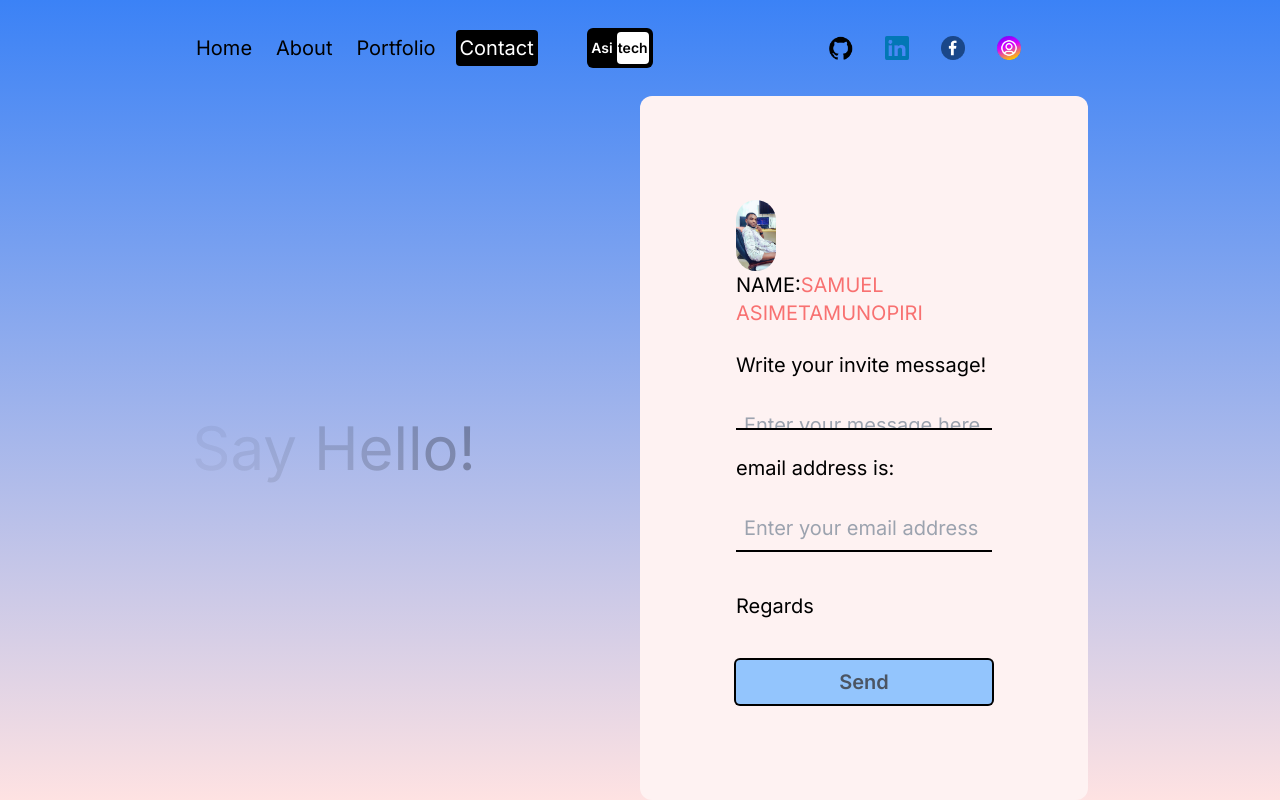
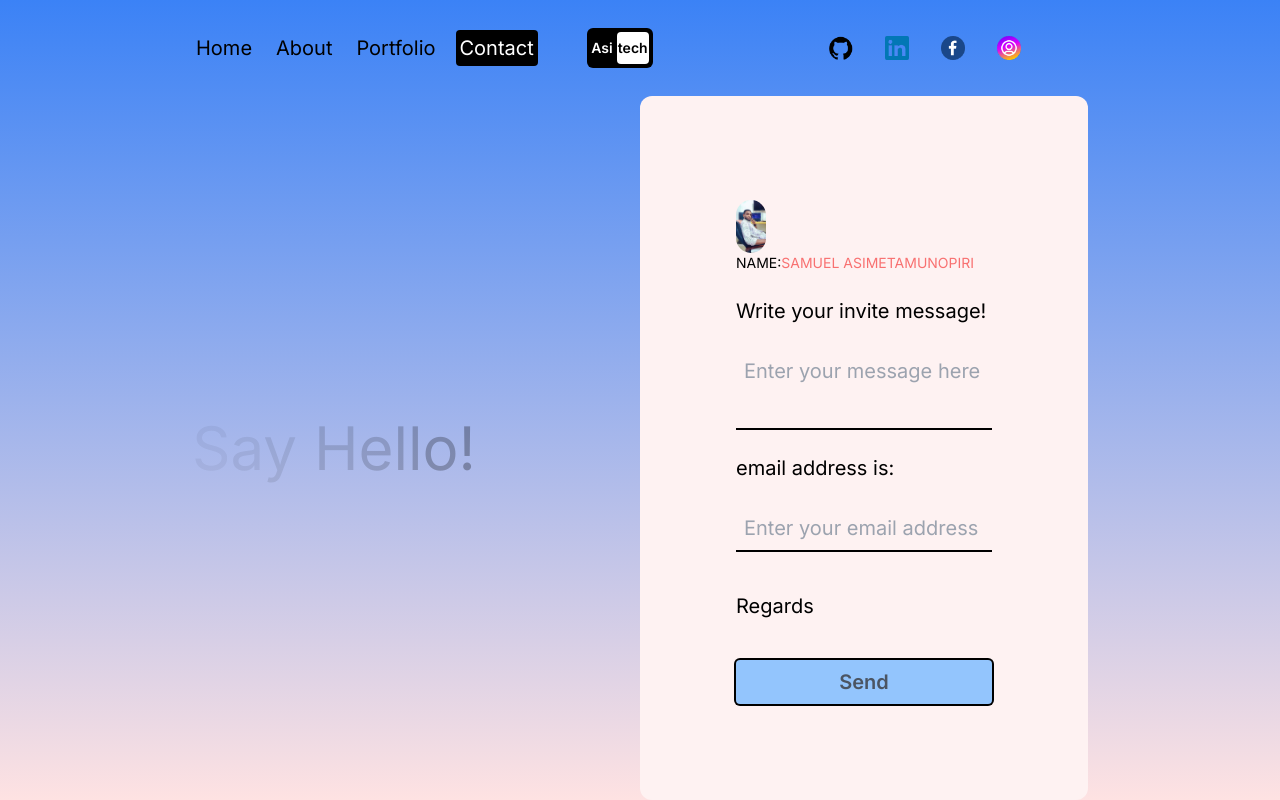
Before and after one commit to Samiasi0231/topnext, a Next.js app: page /contact in a window 1280 px wide. Built offline with nearby package versions, Linux system fonts and the light colour scheme.

Commit message:
ajust images

```diff
--- a/src/app/contact/page.js
+++ b/src/app/contact/page.js
@@ -42,7 +42,7 @@ const Contact = () => {
     >
       <div className="h-full flex flex-col lg:flex-row px-4 sm:px-8 md:px-12 lg:px-20 xl:px-48">
         {/* Text container */}
-        <div className="h-1/2 lg:h-full lg:w-1/2 flex items-center text-6xl">
+        <div className="h-1/3 lg:h-full lg:w-1/2 flex items-center text-6xl">
           <div>
             {text.split("").map((letter, index) => (
               <motion.span
@@ -70,13 +70,13 @@ const Contact = () => {
             <Image
               src="/snap.jpg" // Use correct path relative to the public folder
               alt=""
-              width={40} // Adjust width as needed
-              height={40} // Adjust height as needed
+              width={30} // Adjust width as needed
+              height={30} // Adjust height as needed
               className="rounded-full ring-blue-300"
             />
-            <h1 className="text-xl">
+            <h1 className="text-sm">
               NAME:
-              <span className="text-xl text-red-400">
+              <span className="text-sm text-red-400">
                 SAMUEL ASIMETAMUNOPIRI
               </span>
             </h1>
--- a/src/app/page.js
+++ b/src/app/page.js
@@ -14,7 +14,7 @@ const HomePage = () => {
     >
       <section className="h-full flex flex-col lg:flex-row px-4 sm:px-8 md:px-12 lg:px-20 xl:px-48 text-xl">
         {/* Image container */}
-        <div className="h-1/2 lg:h-full sm:h-fit lg:w-1/2 relative">
+        <div className="h-1/3 lg:h-full sm:h-fit lg:w-1/2 relative">
         <Image
   src="/asi.png"
   alt="Description of the image"
```
